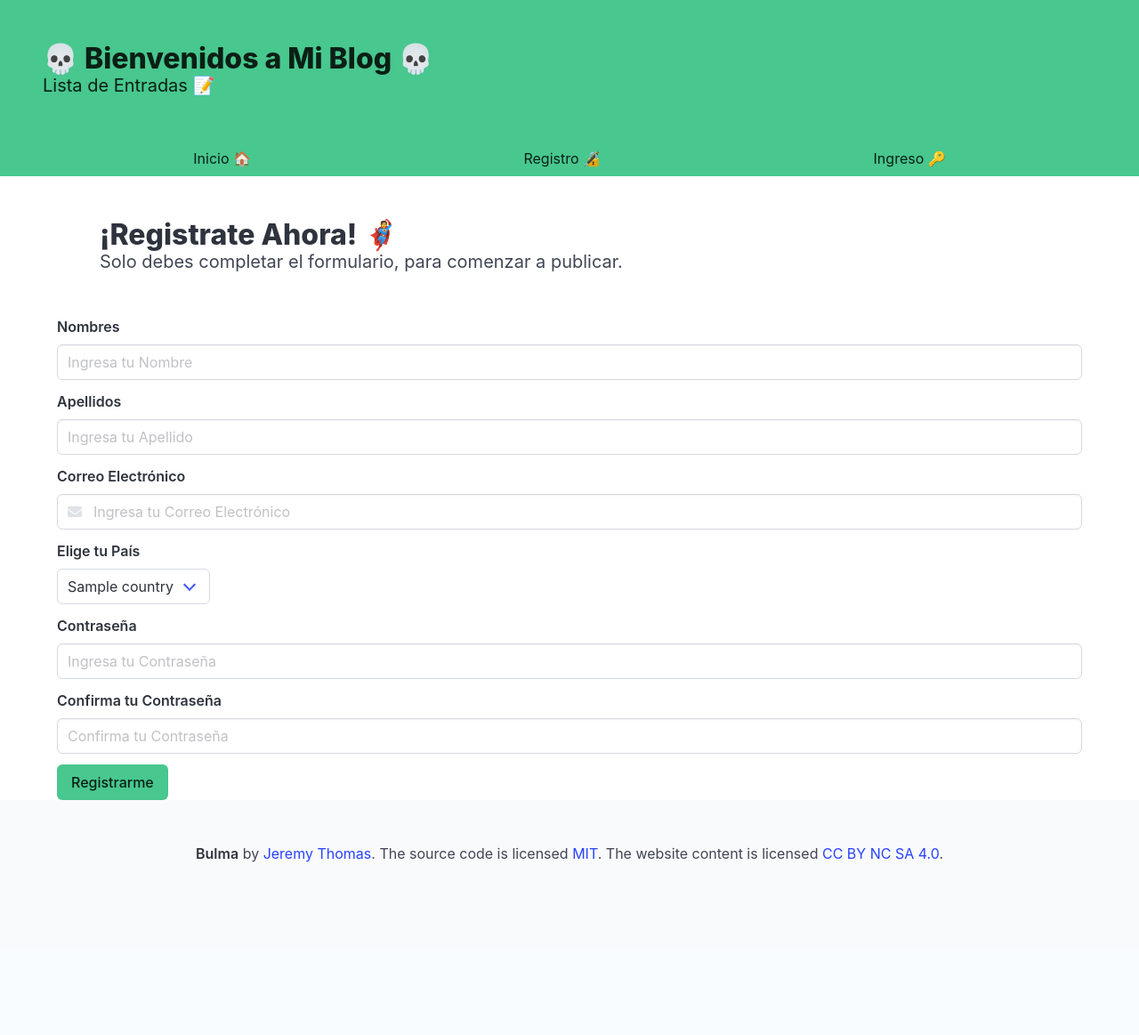
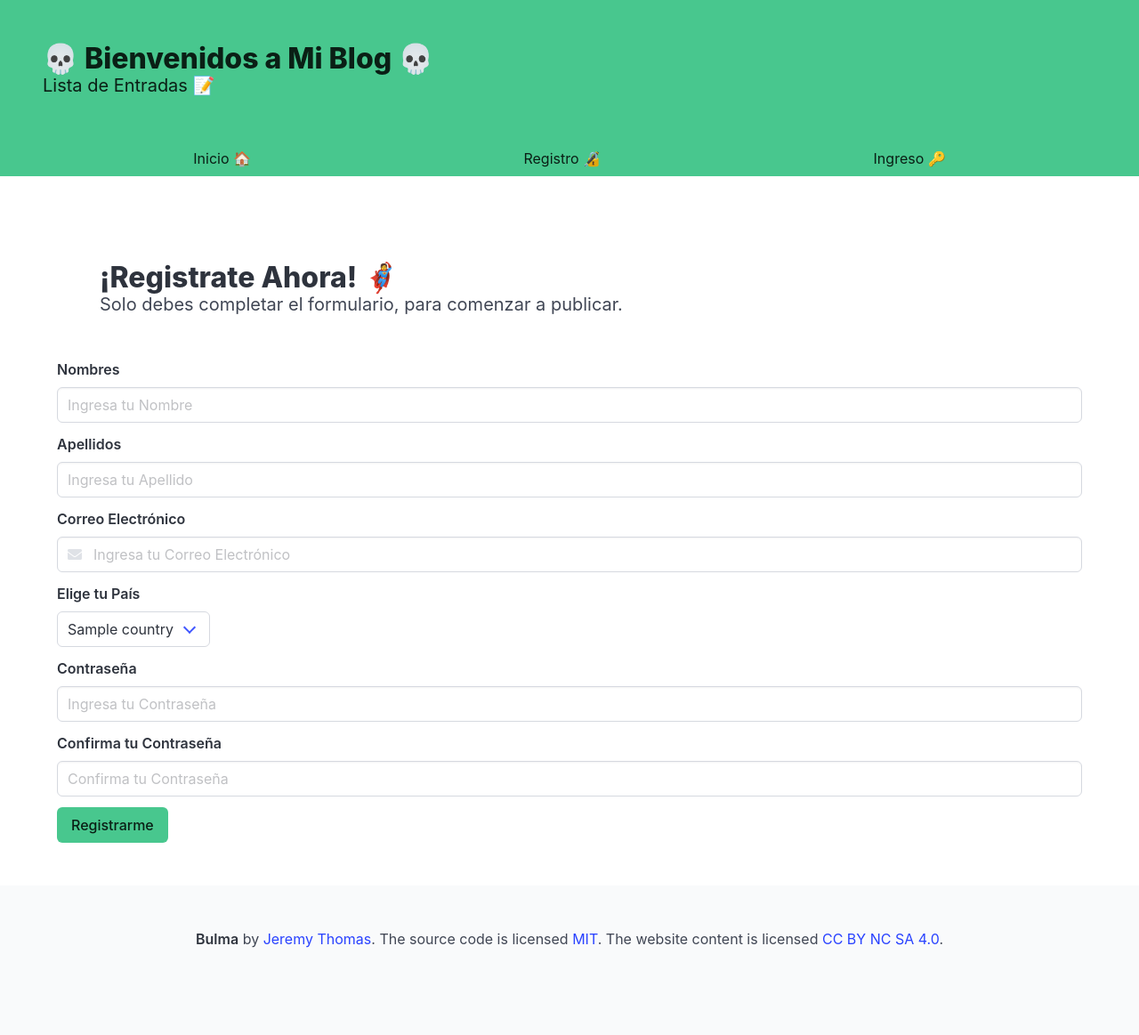
Before and after one commit to baubyte/practiceCodeIgniter4, a CodeIgniter 4 app: the page made by codeigniter-src/app/Views/auth/register.php in a window 1280 px wide. Shown: the whole page at 89% size. Before the commit the page ends 969 px from the top, so only its background shows below. Run offline with PHP 8.4 and a stand-in for CodeIgniter, Linux system fonts and the light colour scheme; the template is opened without the code that fills it: most values are stand-ins (such as "Sample title", 1, 10 or a date in 2020); data that the repository does not hold is empty; some libraries are stand-ins or nearby versions.

Commit message:
FOntaawesome eliminada y agregada al main

```diff
--- a/codeigniter-src/app/Views/auth/register.php
+++ b/codeigniter-src/app/Views/auth/register.php
@@ -4,11 +4,9 @@
 <?= $this->section('title') ?>
 Registro
 <?= $this->endSection() ?>
-<?= $this->section('css')?>
-<link rel="stylesheet" href="https://cdnjs.cloudflare.com/ajax/libs/font-awesome/5.15.3/css/all.min.css">
-<?= $this->endSection() ?>
 <!-- Seccion Contenido -->
 <?= $this->section('content') ?>
+<section class="section">
 <div class="container">
   <section class="section">
     <h1 class="title">¡Registrate Ahora! 🦸</h1>
@@ -75,4 +73,5 @@ Registro
   </div>
   </form>
 </div>
+</section>
 <?= $this->endSection() ?>
```
